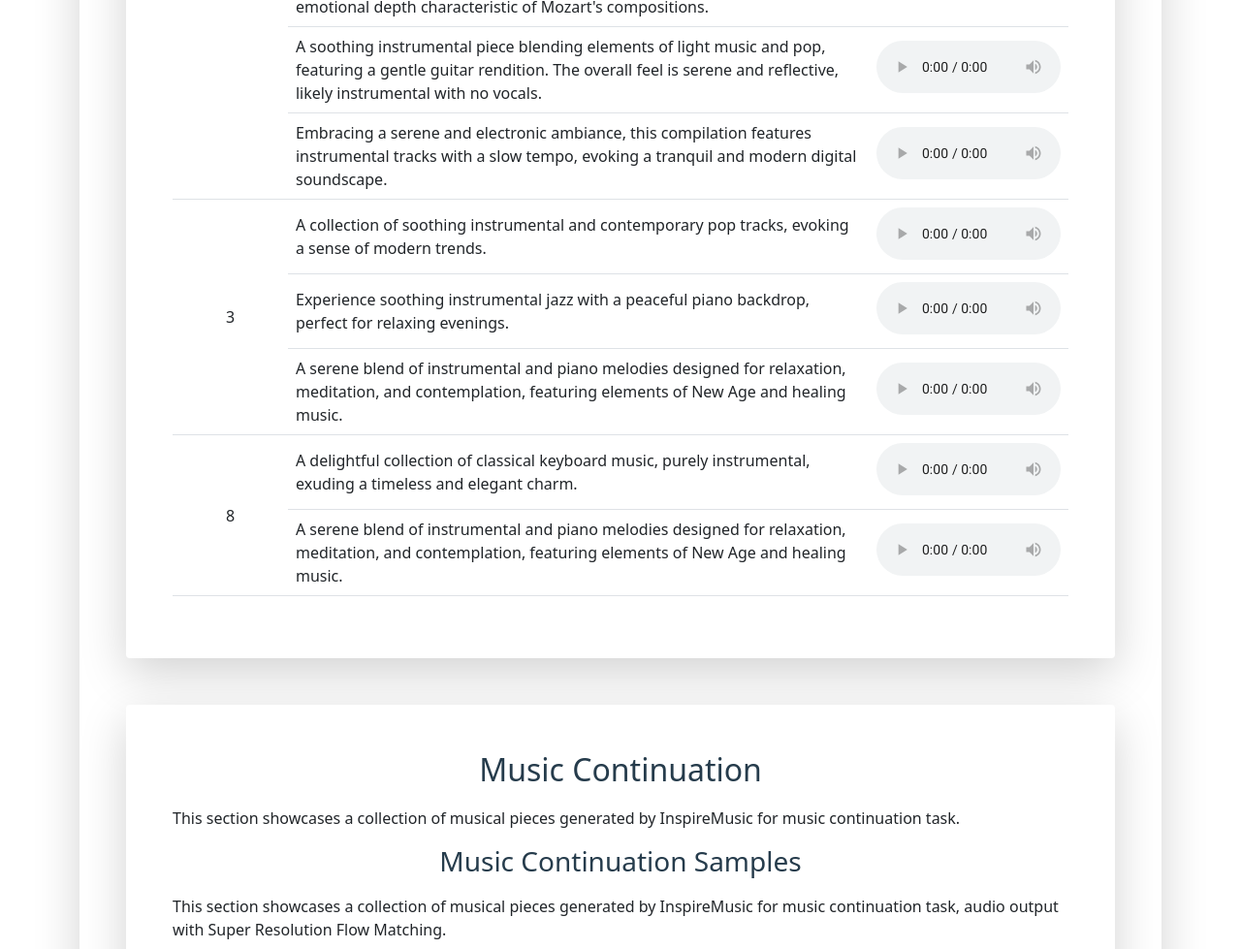
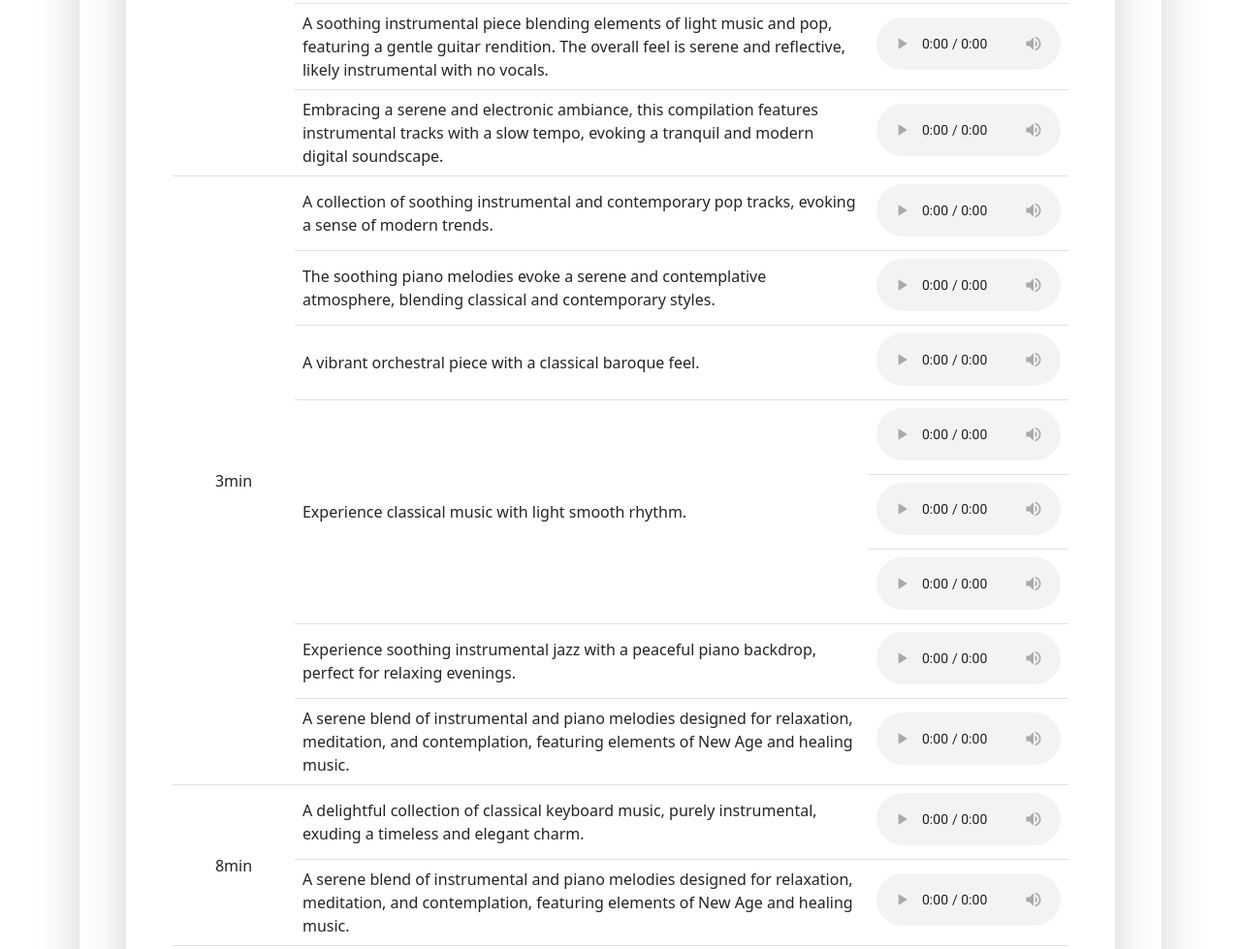
Before and after one commit to iris2c/InspireMusic, a plain HTML site: page index.html in a window 1280 px wide. Shown: the part 4437-5416 px from the top of the page at 97% size. Drawn offline with nearby package versions, Linux system fonts and the light colour scheme.

Commit message:
add samples

```diff
--- a/index.html
+++ b/index.html
@@ -211,7 +211,7 @@
 			<table class="table table-hover pt-2">
 				<thead>
 				<tr>
-				<th style="vertical-align : middle;text-align: center">Audio Length (minutes)</th>
+				<th style="vertical-align : middle;text-align: center">Generated Audio Length</th>
 				<th style="vertical-align : middle;text-align: center">Text Prompt</th>
 				<th style="vertical-align : middle;text-align: center">InspireMusic-1.5B-Long</th>
 				<!-- <th style="vertical-align : middle;text-align: center">InspireMusic-1.5B-Long_no_flow</th> -->
@@ -219,7 +219,7 @@
 				</thead>
 				<tbody>
 					<tr>
-						<td style="vertical-align : middle;text-align:center;" rowspan="9">1</td>
+						<td style="vertical-align : middle;text-align:center;" rowspan="9">1min</td>
 						<td style="vertical-align : middle;text-align:left;">The instrumental rock piece features dynamic oscillations and wave-like progressions, creating an immersive and energetic atmosphere. The music is purely instrumental, with no vocals, and it blends elements of rock and post-rock for a powerful and evocative experience.</td>
 						<td style="vertical-align : middle;text-align:center;"><audio controls="controls" style="width: 190px;"><source src="audios/inspiremusic/InspireMusic-1.5B-Long_t2m_1.wav" autoplay/>Your browser does not support the audio element.</audio></td>
 						<!-- <td style="vertical-align : middle;text-align:center;"><audio controls="controls" style="width: 190px;"><source src="audios/inspiremusic/InspireMusic-1.5B-Long_no_flow_t2m_1.wav" autoplay/>Your browser does not support the audio element.</audio></td> -->
@@ -268,12 +268,36 @@
 
 
 
-					<td style="vertical-align : middle;text-align:center;" rowspan="3">3</td>
+					<td style="vertical-align : middle;text-align:center;" rowspan="8">3min</td>
 						<td style="vertical-align : middle;text-align:left;">A collection of soothing instrumental and contemporary pop tracks, evoking a sense of modern trends.</td>
 						<td style="vertical-align : middle;text-align:center;"><audio controls="controls" style="width: 190px;"><source src="audios/dtct/t2m_no_flow/3min/01.wav" autoplay/>Your browser does not support the audio element.</audio></td>
 					</tr>
 
 					<tr>
+						<td style="vertical-align : middle;text-align:left;">The soothing piano melodies evoke a serene and contemplative atmosphere, blending classical and contemporary styles.</td>
+						<td style="vertical-align : middle;text-align:center;"><audio controls="controls" style="width: 190px;"><source src="audios/dtct/t2m_flow/3min/01.wav" autoplay/>Your browser does not support the audio element.</audio></td>
+					</tr>
+
+					<tr>
+						<td style="vertical-align : middle;text-align:left;">A vibrant orchestral piece with a classical baroque feel.</td>
+						<td style="vertical-align : middle;text-align:center;"><audio controls="controls" style="width: 190px;"><source src="audios/dtct/t2m_flow/3min/05.wav" autoplay/>Your browser does not support the audio element.</audio></td>
+					</tr>
+
+					<tr>
+						<td style="vertical-align : middle;text-align:left;" rowspan="3">Experience classical music with light smooth rhythm.</td>
+						<td style="vertical-align : middle;text-align:center;"><audio controls="controls" style="width: 190px;"><source src="audios/dtct/t2m_flow/3min/02.wav" autoplay/>Your browser does not support the audio element.</audio></td>
+					</tr>
+
+					<tr>
+						<td style="vertical-align : middle;text-align:center;"><audio controls="controls" style="width: 190px;"><source src="audios/dtct/t2m_flow/3min/03.wav" autoplay/>Your browser does not support the audio element.</audio></td>
+					</tr>
+
+					<tr>
+						<td style="vertical-align : middle;text-align:center;"><audio controls="controls" style="width: 190px;"><source src="audios/dtct/t2m_flow/3min/04.wav" autoplay/>Your browser does not support the audio element.</audio></td>
+					</tr>
+
+					<tr>
+
 						<td style="vertical-align : middle;text-align:left;">Experience soothing instrumental jazz with a peaceful piano backdrop, perfect for relaxing evenings.</td>
 						<td style="vertical-align : middle;text-align:center;"><audio controls="controls" style="width: 190px;"><source src="audios/dtct/t2m_no_flow/3min/02.wav" autoplay/>Your browser does not support the audio element.</audio></td>
 					</tr>
@@ -285,7 +309,7 @@
 
 
 
-					<td style="vertical-align : middle;text-align:center;" rowspan="2">8</td>
+					<td style="vertical-align : middle;text-align:center;" rowspan="2">8min</td>
 						<td style="vertical-align : middle;text-align:left;">A delightful collection of classical keyboard music, purely instrumental, exuding a timeless and elegant charm.</td>
 						<td style="vertical-align : middle;text-align:center;"><audio controls="controls" style="width: 190px;"><source src="audios/dtct/t2m_no_flow/8min/01.wav" autoplay/>Your browser does not support the audio element.</audio></td>
 					</tr>
```
Also changed, not shown: 6 other files.
